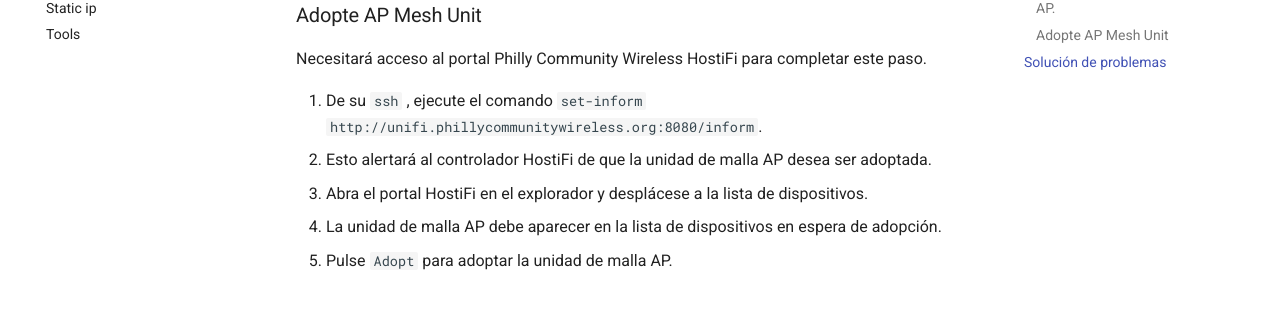
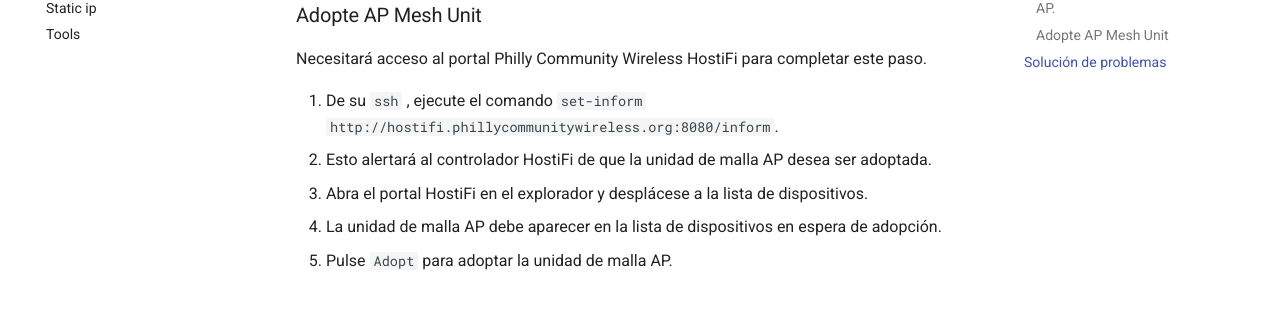
Before and after one commit to phillycommunitywireless/docs-es, an MkDocs documentation site: the page built from docs/configure-ap-mesh.md, in a window 1280 px wide and 900 px high, scrolled down 4097 px. Shown: the part 289-600 px from the top of the window. Built offline with MkDocs 1.6.1 and Material for MkDocs 9.7.7, drawn with Linux system fonts in a browser that asks for light colours; comment, search, counter and statistics services are not loaded; part of the change alters nothing that is shown.

Commit message:
Update from Forestry.io Addie Barron updated docs/configure-ap-mesh.md

```diff
--- a/docs/configure-ap-mesh.md
+++ b/docs/configure-ap-mesh.md
@@ -61,7 +61,7 @@ Las unidades de malla AP han tenido un comportamiento inesperado incluso fuera d
 
 Necesitará acceso al portal Philly Community Wireless HostiFi para completar este paso.
 
-1. De su `ssh` , ejecute el comando `set-inform http://unifi.phillycommunitywireless.org:8080/inform`.
+1. De su `ssh` , ejecute el comando `set-inform http://hostifi.phillycommunitywireless.org:8080/inform`.
    * Esto alertará al controlador HostiFi de que la unidad de malla AP desea ser adoptada.
 2. Abra el portal HostiFi en el explorador y desplácese a la lista de dispositivos.
 3. La unidad de malla AP debe aparecer en la lista de dispositivos en espera de adopción.
```
